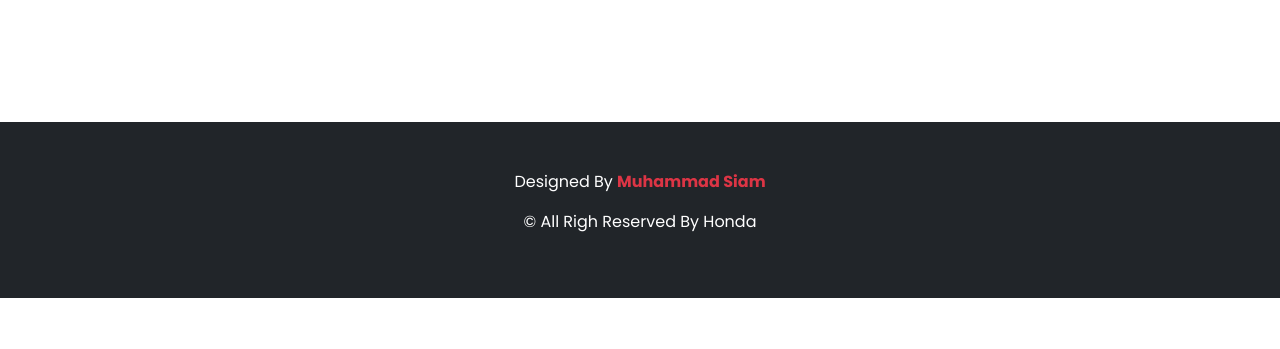
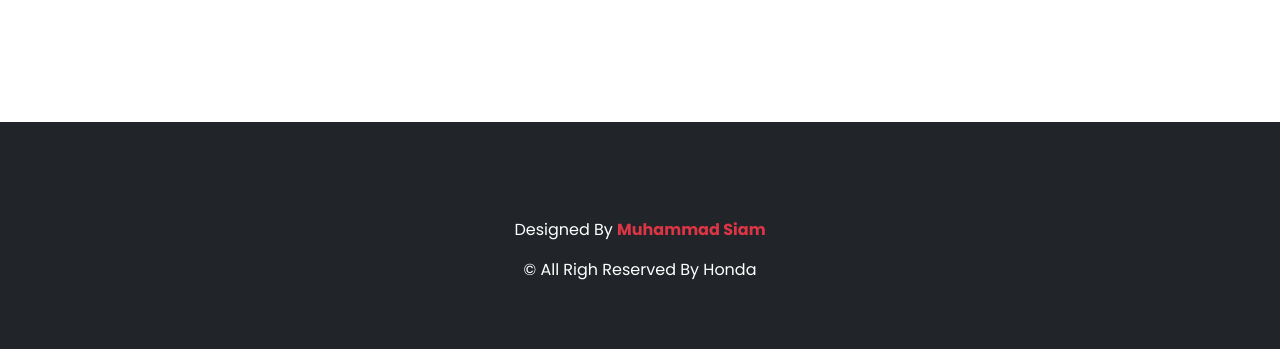
Before and after one commit to MshSiam/honda.crb, a plain HTML site: page index.html in a window 1280 px wide. Shown: the part 5048-5397 px from the top of the page. Drawn offline with nearby package versions, Linux system fonts and the light colour scheme.

Commit message:
finished

```diff
--- a/index.html
+++ b/index.html
@@ -380,12 +380,15 @@
 
 
     <!-- Footer Started -->
-    <footer class="my-5">
+    <footer class="mt-5 bg-dark p-5">
 
-      <div class="container-fluid text-center bg-dark text-white p-5">
-        <p>Designed By <span class="text-danger fw-bold">Muhammad Siam</span> </p>
-        <p>&copy; All Righ Reserved By Honda</p>
-      </div>
+      <section class="container">
+        <div class="text-center text-white p-5">
+          <p>Designed By <span class="text-danger fw-bold">Muhammad Siam</span> </p>
+          <p>&copy; All Righ Reserved By Honda</p>
+        </div>
+      </section>
+
 
 
 
```
